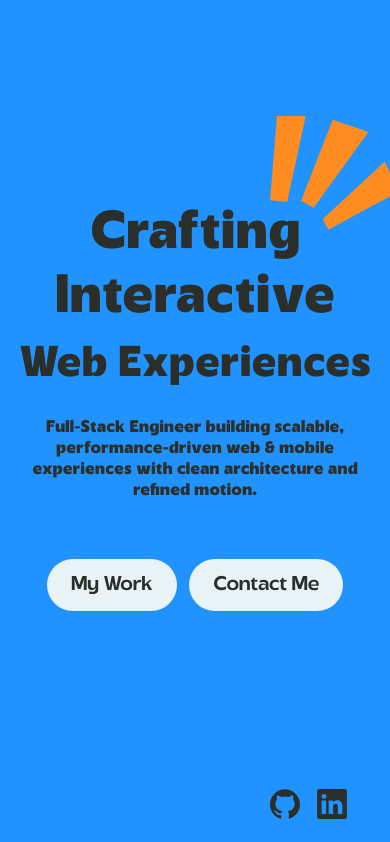
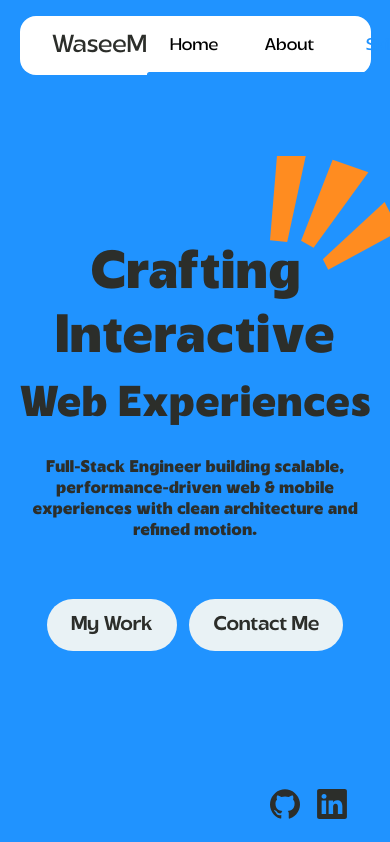
Before and after one commit to WaseeM-Alamad/waseem-portfolio, a Next.js app: page /en in a window 390 px wide. Shown: the top 842 px of the page. Built offline with nearby package versions, Linux system fonts and the light colour scheme.

Commit message:
show navbar on mobile screens, make more components responsive

```diff
--- a/src/app/[locale]/globals.css
+++ b/src/app/[locale]/globals.css
@@ -318,6 +318,10 @@ main > *:nth-child(2) {
   :root {
     --sidebar-width: 0rem;
   }
+
+  .home {
+    padding-top: 6rem;
+  }
 }
 
 input {
@@ -404,3 +408,33 @@ textarea {
   will-change: transform;
   z-index: 0;
 }
+
+.about-container {
+  display: flex;
+  gap: 4rem;
+  align-items: center;
+  margin-top: 3rem;
+}
+
+@media (max-width: 1660px) {
+  .about-container {
+    flex-direction: column;
+  }
+}
+
+@media (max-width: 1500px) {
+  #skills {
+    padding: 0 10% !important;
+  }
+}
+
+@media (max-width: 1300px) {
+  #skills {
+    padding: 0 8% !important;
+  }
+}
+
+@media (max-width: 960px) {
+  .animated-burst {
+  }
+}
--- a/src/components/Main.tsx
+++ b/src/components/Main.tsx
@@ -1,5 +1,5 @@
 "use client";
-import { useLayoutEffect, useRef, useState } from "react";
+import { useEffect, useLayoutEffect, useRef, useState } from "react";
 import Sidebar from "./sidebar/Sidebar";
 import Home from "./sections/Home";
 import About from "./sections/About";
@@ -12,19 +12,34 @@ import LinkedIn from "./icons/LinkedIn";
 import Github from "./icons/Github";
 import { motion } from "framer-motion";
 import { useGlobalContext } from "@/contexts/GlobalContext";
+import Navbar from "./navbar/Navbar";
 
 gsap.registerPlugin(ScrollTrigger);
 
 const Main = () => {
   const { isMobileView } = useGlobalContext();
   const [currentSection, setCurrentSection] = useState<string>("home");
+  const [willSlideUnder, SetWillSlideUnder] = useState<boolean>(false);
   const mainRef = useRef<HTMLElement | null>(null);
   const shadowRef = useRef<HTMLDivElement | null>(null);
 
   useDetectSection({ setCurrentSection });
 
   useLayoutEffect(() => {
-    if (!mainRef.current || isMobileView) return;
+    const handler = () => {
+      const width = window.innerWidth;
+
+      SetWillSlideUnder(width > 1000);
+    };
+
+    handler();
+
+    window.addEventListener("resize", handler);
+    return () => window.removeEventListener("resize", handler);
+  }, [SetWillSlideUnder]);
+
+  useLayoutEffect(() => {
+    if (!mainRef.current || !willSlideUnder) return;
 
     const ctx = gsap.context(() => {
       const panels = gsap.utils.toArray<HTMLElement>(".panel");
@@ -92,11 +107,12 @@ const Main = () => {
     }, mainRef);
 
     return () => ctx.revert();
-  }, [mainRef, isMobileView]);
+  }, [mainRef, willSlideUnder]);
 
   return (
     <div>
       <Sidebar currentSection={currentSection} />
+      <Navbar currentSection={currentSection} />
       <main ref={mainRef}>
         <div
           ref={shadowRef}
--- /dev/null
+++ b/src/components/navbar/Navbar.tsx
@@ -0,0 +1,81 @@
+"use client";
+
+import React from "react";
+import "@/styles/navbar.css";
+import { useTranslations } from "next-intl";
+import LocaleSwitcher from "../tools/LocaleSwitcher";
+import ThemeToggle from "../tools/ThemeToggle";
+import { projects, sections } from "@/utils/sectionsData";
+import {
+  AnimatePresence,
+  motion,
+  useScroll,
+  useTransform,
+} from "framer-motion";
+import { useSmoothScroll } from "@/contexts/SmoothScrollContext";
+import { useGlobalContext } from "@/contexts/GlobalContext";
+
+const Navbar = ({ currentSection }: { currentSection: string }) => {
+  const { isMobileView, isAr } = useGlobalContext();
+  const t = useTranslations("sidebar");
+
+  const { scrollYProgress } = useScroll();
+  const { scrollTo } = useSmoothScroll();
+
+  const width = useTransform(scrollYProgress, [0, 1], ["0%", "100%"]);
+
+  const scrollIntoView = (id: string) => {
+    if (id === "home") {
+      scrollTo(0);
+      return;
+    }
+    scrollTo(`#${id}`);
+  };
+
+  const capitalizeInitial = (string: string) => {
+    return string[0].toUpperCase() + string.slice(1);
+  };
+
+  return (
+    <AnimatePresence>
+      <motion.div
+        initial={{ y: -200 }}
+        animate={{
+          y: !isMobileView ? -200 : 0,
+          display: !isMobileView ? "none" : "",
+        }}
+        transition={{
+          type: "spring",
+          stiffness: 400,
+          damping: 50,
+          mass: 0.3,
+        }}
+        className="nav-wrapper"
+      >
+        <nav>
+          <div className="logo" onClick={() => scrollIntoView("home")}>
+            WaseeM
+          </div>
+          <div className="top-navigation">
+            {sections.map(({ id }) => (
+              <div key={id} className={currentSection === id ? "selected" : ""}>
+                <button
+                  aria-label={t(id)}
+                  className="top-btn"
+                  onClick={() => scrollIntoView(id)}
+                />
+              </div>
+            ))}
+            <motion.div style={{ width: width }} className="slider" />
+          </div>
+          <div className="top-settings">
+            <LocaleSwitcher inSidebar={false} />
+            <ThemeToggle inSidebar={false} />
+          </div>
+        </nav>
+      </motion.div>
+    </AnimatePresence>
+  );
+};
+
+export default Navbar;
--- a/src/components/sections/About.tsx
+++ b/src/components/sections/About.tsx
@@ -35,12 +35,7 @@ const About = () => {
         {t("waseemAlamad")}
       </motion.h2>
       <div
-        style={{
-          display: "flex",
-          gap: "4rem",
-          alignItems: "center",
-          marginTop: "3rem",
-        }}
+      className="about-container"
       >
         <div className="about-text-wrapper">
           {points.map((point) => (
--- a/src/components/sections/Skills.tsx
+++ b/src/components/sections/Skills.tsx
@@ -5,12 +5,14 @@ import { Observer } from "gsap/all";
 import { Database, LayoutGrid, Shapes, Smartphone } from "lucide-react";
 import Image from "next/image";
 import { useTranslations } from "next-intl";
+import { useGlobalContext } from "@/contexts/GlobalContext";
 
 gsap.registerPlugin(ScrollTrigger, Observer);
 
 const GAP = 70;
 
 export default function StackedCards() {
+  const { isMobileView } = useGlobalContext();
   const t = useTranslations("skills");
   const containerRef = useRef<HTMLDivElement>(null);
 
@@ -94,7 +96,7 @@ export default function StackedCards() {
         const content = card.querySelector(".card-content");
         ScrollTrigger.create({
           trigger: card,
-          start: `top-=${(index + 1) * GAP} top`,
+          start: `top-=${(index + 1 + (isMobileView ? 0.7 : 0)) * GAP} top`,
           end: () => lastCardST.start,
           pin: true,
           pinSpacing: false,
@@ -117,7 +119,7 @@ export default function StackedCards() {
     }, containerRef);
 
     return () => ctx.revert();
-  }, []);
+  }, [isMobileView]);
 
   return (
     <section id="skills" ref={containerRef}>
--- a/src/components/sidebar/Sidebar.tsx
+++ b/src/components/sidebar/Sidebar.tsx
@@ -1,6 +1,6 @@
 "use client";
 import "@/styles/sidebar.css";
-import { useLocale, useTranslations } from "next-intl";
+import { useTranslations } from "next-intl";
 import ThemeToggle from "../tools/ThemeToggle";
 import LocaleSwitcher from "../tools/LocaleSwitcher";
 import {
@@ -52,7 +52,7 @@ const Sidebar = ({ currentSection }: { currentSection: string }) => {
         className="sidebar-wrapper"
       >
         <aside>
-          <div className="logo">waseem</div>
+          <div className="side-logo">waseem</div>
           <div className="top-settings">
             <LocaleSwitcher />
             <ThemeToggle />
--- a/src/components/tools/AnimatedBurst.tsx
+++ b/src/components/tools/AnimatedBurst.tsx
@@ -41,6 +41,7 @@ export default function AnimatedBurst({
   return (
     <div
       style={{
+        display: "flex",
         position: "absolute",
         top: -90,
         insetInlineEnd: -100,
@@ -49,8 +50,8 @@ export default function AnimatedBurst({
     >
       <svg
         ref={svgRef}
-        width={size}
-        height={(size * 148) / 169}
+        width={130}
+        height={114}
         viewBox="0 0 169 148"
         className="animated-burst"
       >
--- a/src/components/tools/LocaleSwitcher.tsx
+++ b/src/components/tools/LocaleSwitcher.tsx
@@ -1,10 +1,14 @@
 "use client";
 
 import { usePathname, useRouter } from "@/i18n/navigation";
-import { Globe} from "lucide-react";
+import { Globe } from "lucide-react";
 import { useLocale } from "next-intl";
 
-export default function LocaleSwitcher() {
+export default function LocaleSwitcher({
+  inSidebar = true,
+}: {
+  inSidebar?: boolean;
+}) {
   const locale = useLocale();
   const router = useRouter();
   const pathname = usePathname();
@@ -15,14 +19,16 @@ export default function LocaleSwitcher() {
   };
 
   return (
-    <div
-    className="top-toggle border-radius-btn"
-      onClick={() => {
-        switchLocale();
-      }}
-    >
-      <Globe size={15} />
-      <div>{locale === "en"? "AR": "EN"}</div>
+    <div className={inSidebar ? undefined : "top-util"}>
+      <div
+        className={`${inSidebar ? "side-toggle" : "top-toggle"} border-radius-btn`}
+        onClick={() => {
+          switchLocale();
+        }}
+      >
+        {inSidebar && <Globe size={15} />}
+        <div>{locale === "en" ? "AR" : "EN"}</div>
+      </div>
     </div>
   );
 }
--- /dev/null
+++ b/src/styles/navbar.css
@@ -0,0 +1,149 @@
+.nav-wrapper {
+  top: 1rem;
+  position: fixed;
+  width: 100%;
+  z-index: 100;
+  overflow: hidden;
+}
+
+nav {
+  margin: 0 auto;
+  padding: 0 2rem;
+  display: flex;
+  align-items: center;
+  justify-content: space-between;
+  max-width: 90%;
+  height: var(--navbar-height);
+  box-sizing: border-box;
+  width: 100%;
+  background-color: #fff;
+  border-radius: 1rem;
+  transition:
+    background-color 0.3s,
+    color 0.3s;
+}
+
+nav > * {
+  flex-shrink: 0;
+}
+
+.logo {
+  font-size: 1.6rem;
+  color: var(--color-text-primary);
+  cursor: pointer;
+}
+
+.top-navigation {
+  position: relative;
+  display: flex;
+  padding: 0.5rem 0;
+  box-sizing: border-box;
+}
+
+.top-btn {
+  position: relative;
+  display: flex;
+  align-items: center;
+  justify-content: center;
+  gap: 0.4rem;
+  font-size: 1.1rem;
+  width: 95px;
+  height: 50px;
+  border: none;
+  background-color: transparent;
+  cursor: pointer;
+  padding: 0.2rem 0;
+  transition: color 0.3s ease;
+}
+
+.top-btn::before {
+  content: attr(aria-label);
+  display: flex;
+  align-items: center;
+  justify-content: center;
+  position: absolute;
+  z-index: 1;
+  width: 100%;
+  height: 100%;
+}
+
+.top-btn::after {
+  content: "";
+  background-color: var(--color-primary);
+  width: 100%;
+  height: 100%;
+  border-radius: 2rem;
+  transform: scale(0.7);
+  opacity: 0;
+  will-change: transform;
+  transition:
+    transform 0.25s cubic-bezier(0.41, 0.1, 0.13, 1),
+    opacity 0.15s ease;
+}
+
+.top-btn:hover::after {
+  opacity: 0.07;
+  transform: scale(1);
+}
+
+.slider {
+  position: absolute;
+  bottom: 0.1rem;
+  height: 0.3rem;
+  border-radius: 2rem;
+  background-color: var(--color-primary);
+  transition:
+    background-color 0.5s ease,
+    color 0.5s ease;
+}
+
+.selected .top-btn {
+  color: var(--color-primary);
+  /* border-color: var(--color-primary); */
+  /* padding-inline-start: 1rem; */
+  /* margin-inline-start: 0.3rem; */
+}
+
+.top-settings {
+  display: flex;
+  gap: 0.3rem;
+}
+
+.top-settings > * {
+  flex-shrink: 0;
+}
+
+.top-util {
+  display: flex;
+  justify-content: center;
+  align-items: center;
+  color: #fff;
+  border-radius: 50%;
+  width: 1.5rem;
+  height: 1.5rem;
+  background-color: var(--color-primary);
+  padding: 0.5rem;
+  transition-duration: 0.5s;
+  transition-timing-function: ease;
+  transition-property: color, background-color;
+}
+
+.top-toggle {
+  display: flex;
+  align-items: center;
+  justify-content: center;
+  cursor: pointer;
+}
+
+.top-toggle > * {
+  flex-shrink: 0;
+}
+
+
+@media (max-width: 920px) {
+
+  :root {
+    --navbar-height: 3.7rem;
+  }
+
+}
--- a/src/styles/sidebar.css
+++ b/src/styles/sidebar.css
@@ -23,7 +23,7 @@ aside {
   user-select: none;
 }
 
-.logo {
+.side-logo {
   font-size: 1.5rem;
   margin-bottom: 1.2rem;
   font-weight: 600;
@@ -80,7 +80,7 @@ aside {
   padding: 0 0.3rem;
 }
 
-.top-toggle {
+.side-toggle {
   display: flex;
   font-size: 0.9rem;
   align-items: center;
@@ -95,15 +95,15 @@ aside {
   transition: border 0.2s ease;
 }
 
-.top-toggle > * {
+.side-toggle > * {
   transition: color 0.2s ease;
 }
 
-.top-toggle:hover {
+.side-toggle:hover {
   border-color: var(--color-primary);
 }
 
-.top-toggle:hover > * {
+.side-toggle:hover > * {
   color: var(--color-primary);
 }
 
```
Also changed, not shown: src/components/tools/ThemeToggle.tsx (+10 -5 lines).
